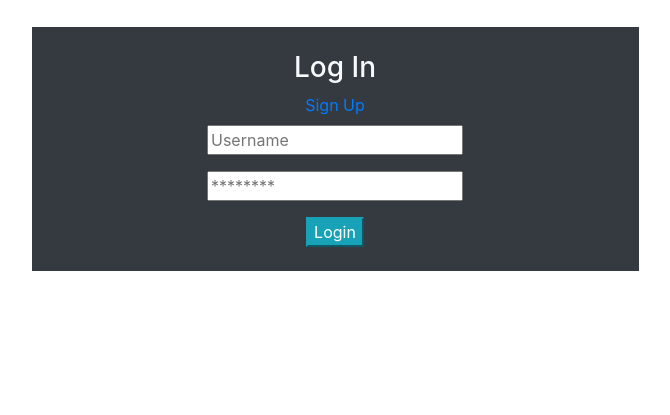
After one commit to ericBlack1/fastfood, a Django app: page /Food/login in a window 1280 px wide; the page is wider, and only the part inside the window is pictured. The commit adds this page. Shown: the part 385-800 px from the top of that part, without its empty margins (305-975 px from the left). Run offline with Django 5.2, Linux system fonts and the light colour scheme.

Commit message:
almost done

```diff
--- a/fastfood/myFood/Food/templates/food/base.html
+++ b/fastfood/myFood/Food/templates/food/base.html
@@ -30,25 +30,39 @@
                     </li>
                 </ul>
                 <ul class="navbar-nav ml-auto">
+                    {% if user.is_authenticated %}
+                    <li class="nav-item mt-2">
+                        <h5 class="text-light pt-2 pr-4">Welcome {{ user.username }}</h5>
+                    </li>
+                    {% endif %}
                     <li class="nav-item mt-2">
                         <a href="{% url 'food:order' %}" class="nav-link {% if active_link == 'order' %}active{% endif %}">
                             <img src="https://img.icons8.com/fluent/30/000000/shopping-cart.png"/>
                             <span id="cart"></span>
                         </a>
                     </li>
+                    {% if user.is_authenticated %}
                     <li class="nav-item">
-                        <a class="nav-link" href="#">
-                            <img class="bg-light ml-2 rounded-circle" src="https://img.icons8.com/windows/24/000000/user.png"/>
-                            <br>Login
+                        <a href="{% url 'food:logout' %}" class="nav-link">
+                            <img class="bg-light ml-3 rounded-circle" src="https://img.icons8.com/windows/24/000000/user.png"/>
+                            <br>Log Out
                         </a>
                     </li>
+                    {% else %}
+                    <li class="nav-item">
+                        <a href="{% url 'food:login' %}" class="nav-link {% if active_link == 'login' %}active{% endif %}">
+                            <img class="bg-light ml-2 rounded-circle" src="https://img.icons8.com/windows/24/000000/user.png"/>
+                            <br>Log In
+                        </a>
+                    </li>
+                    {% endif %}
                 </ul>
             </div>
         </nav>
         <div class="content">
             {% block content %} {% endblock %}
     	</div>
-        <script src="https://cdn.jsdelivr.net/npm/jquery@3.7.1/dist/jquery.slim.min.js"></script>
+        <script src="https://ajax.googleapis.com/ajax/libs/jquery/3.5.1/jquery.min.js"></script>
         <script src="https://cdn.jsdelivr.net/npm/popper.js@1.16.1/dist/umd/popper.min.js"></script>
         <script src="https://cdn.jsdelivr.net/npm/bootstrap@4.6.2/dist/js/bootstrap.bundle.min.js"></script>
 		<script src="{% static 'food/js/main.js' %}"></script>
--- /dev/null
+++ b/fastfood/myFood/Food/templates/food/login.html
@@ -0,0 +1,38 @@
+{% extends 'food/base.html' %}
+
+{% load static %}
+
+{% block title %}Login{% endblock %}
+
+{% block content %}
+
+    <div class="container-fluid p-5">
+        <div class="row">
+            <div class="col-md-3"></div>
+            <div class="col-md-6 p-4 bg-dark text-light text-center">
+                <h3>Log In</h3>
+                <a href="{% url 'food:signup' %}" >Sign Up</a>
+                <form method="post" class="pt-2">
+                    {% csrf_token %}
+
+                    <div class="form-group">
+                        <input type="text" name="username" placeholder="Username">
+                    </div>
+                    <div class="form-group">
+                        <input type="password" name="password" placeholder="********">
+                    </div>
+                    <button type="submit" class="btn-info">Login</button>
+                    {% if messages %}
+                        <ul class="pt-2 text-center">
+                            {% for msg in messages %}
+                                <li style="color: red">{{ msg }}</li>
+                            {% endfor %}
+                        </ul>
+                    {% endif %}
+                </form>
+            </div>
+            <div class="col-md-3"></div>
+        </div>
+    </div>
+
+{% endblock %}
--- a/fastfood/myFood/Food/urls.py
+++ b/fastfood/myFood/Food/urls.py
@@ -8,4 +8,6 @@ urlpatterns = [
     path('burgers', views.burger, name='burgers'),
     path('orders', views.order, name='order'),
     path('signup', views.signup, name='signup'),
+    path('login', views.logIn, name='login'),
+    path('logout', views.logOut, name='logout'),
 ]
--- a/fastfood/myFood/Food/views.py
+++ b/fastfood/myFood/Food/views.py
@@ -1,8 +1,12 @@
 from django.shortcuts import render, redirect
 from django.http import HttpResponse
 from .models import Pizza, Burger
-from django.contrib.auth.forms import UserCreationForm
+from .forms import NewUserForm
+from django.contrib.auth import authenticate, login, logout
 from django.views.decorators.csrf import csrf_exempt
+from django.contrib import messages
+
+from django.shortcuts import HttpResponse
 # Create your views here.
 
 def index(request):
@@ -27,7 +31,14 @@ def burger(request):
     }
     return render(request, 'food/burgers.html', context)
 
+def is_ajax(request):
+    return request.META.get('HTTP_X_REQUESTED_WITH') == 'XMLHttpRequest'
+
+@csrf_exempt
 def order(request):
+    if is_ajax(request):
+        note = request.POST.get('note')
+        print(note)
     context = {
         'active_link': 'order'
     }
@@ -36,13 +47,32 @@ def order(request):
 def signup(request):
     context = {}
     if request.POST:
-        form = UserCreationForm(request.POST)
+        form = NewUserForm(request.POST)
         if form.is_valid():
             form.save()
             return redirect('index')
         else:
             context['form'] = form
     else:
-        form = UserCreationForm()
+        form = NewUserForm()
         context['form'] = form
     return render(request, 'food/signup.html', context)
+
+def logIn(request):
+    if request.POST:
+        username = request.POST.get('username')
+        pwd = request.POST.get('password')
+        user = authenticate(request, username=username, password=pwd)
+        if user is not None:
+            login(request, user)
+            return redirect('index')
+        else:
+            messages.info(request, 'username and/or password are incorrect')
+    context = {
+        'active_link': 'login'
+    }
+    return render(request, 'food/login.html', context)
+
+def logOut(request):
+    logout(request)
+    return redirect('index')
```
Also changed, not shown: fastfood/myFood/Food/forms.py (added, +9 -0 lines), fastfood/myFood/Food/static/food/js/cart.js (+17 -0 lines), fastfood/myFood/Food/templates/food/order.html (+9 -0 lines), fastfood/myFood/Food/templates/food/signup.html (+42 -0 lines), fastfood/myFood/Food/static/food/css/style.css (line endings or trailing spaces), fastfood/myFood/db.sqlite3.
